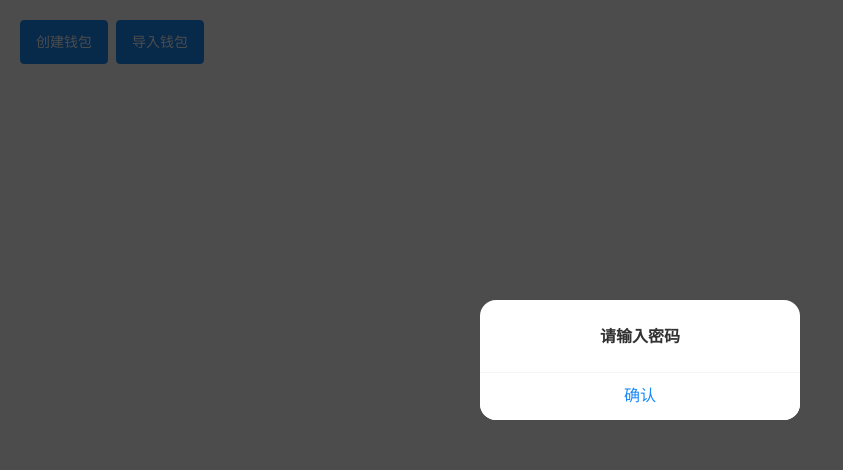
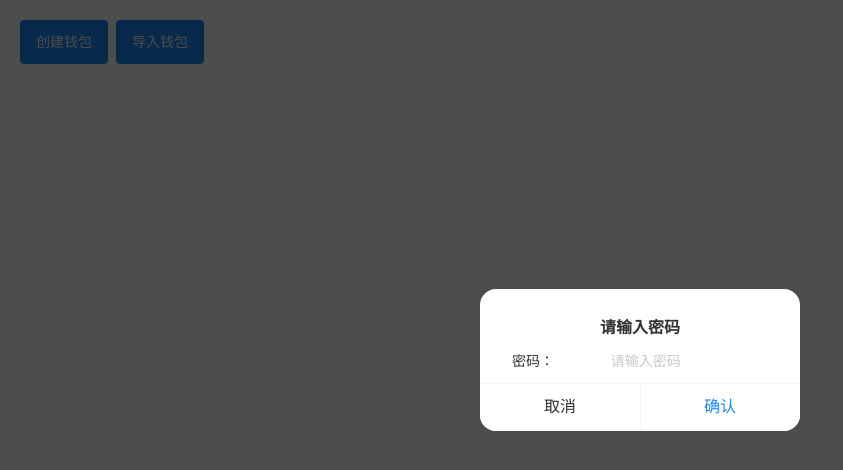
Before and after one commit to WildWestWorld/jk-web3-demo, a Vue app: page /wallet in a window 1280 px wide. Both pictures are taken after a click on the button "创建钱包". Shown: the top 470 px of the page, without its empty margins (0-843 px from the left). Built offline with nearby package versions, Linux system fonts and the light colour scheme.

Commit message:
添加创建钱包助记词

```diff
--- a/components.d.ts
+++ b/components.d.ts
@@ -11,8 +11,10 @@ declare module 'vue' {
     RouterLink: typeof import('vue-router')['RouterLink']
     RouterView: typeof import('vue-router')['RouterView']
     VanButton: typeof import('vant/es')['Button']
+    VanCellGroup: typeof import('vant/es')['CellGroup']
     VanDialog: typeof import('vant/es')['Dialog']
     VanDivider: typeof import('vant/es')['Divider']
+    VanField: typeof import('vant/es')['Field']
     VanSpace: typeof import('vant/es')['Space']
     VantDivider: typeof import('vant/es')['tDivider']
   }
--- a/src/main.js
+++ b/src/main.js
@@ -2,6 +2,7 @@ import { createApp } from "vue";
 import App from "./App.vue";
 import "./assets/css/reset.css";
 import "vant/es/dialog/style";
+import "vant/es/notify/style";
 
 import router from "@/router/index";
 
--- a/src/views/Wallet.vue
+++ b/src/views/Wallet.vue
@@ -2,15 +2,89 @@
   <van-space>
     <van-button type="primary" @click="createWallet">创建钱包</van-button>
     <van-button type="primary">导入钱包</van-button>
+  </van-space>
 
-    <van-dialog v-model:show="showDialog" title="请输入密码"></van-dialog>
-  </van-space>
+  <template v-if="showMn">
+    <van-button size="mini" @click="confirmSaveMnemonic">我已经保存</van-button>
+    <p>
+      {{
+        mnemonic ||
+        "target slush suspect faith route black cabbage document short mobile text lock"
+      }}
+    </p>
+  </template>
+
+  <van-dialog
+    v-model:show="showDialog"
+    title="请输入密码"
+    show-cancel-button
+    @confirm="confirmPassword"
+  >
+    <van-cell-group inset>
+      <van-field
+        v-model="password"
+        label="密码："
+        placeholder="请输入密码"
+        type="password"
+      ></van-field>
+    </van-cell-group>
+  </van-dialog>
+
+  <van-dialog
+    v-model:show="showConfirmMnDialog"
+    title="请输入助记词"
+    show-cancel-button
+    @confirm="confirmMn"
+  >
+    <van-cell-group inset>
+      <van-field
+        v-model="saveMn"
+        label="助记词："
+        placeholder="请输入助记词"
+      ></van-field>
+    </van-cell-group>
+  </van-dialog>
 </template>
 
 <script setup>
+import { showNotify } from "vant";
 import { ref } from "vue";
+
+import * as bip39 from "bip39";
+
 const showDialog = ref(false);
+const username = ref("");
+const password = ref("");
+const mnemonic = ref("");
+
+const showMn = ref(false);
+const showConfirmMnDialog = ref(false);
+const saveMn = ref("");
+
+
 const createWallet = () => {
   showDialog.value = true;
 };
+
+const confirmPassword = () => {
+  console.log(password.value);
+  if (password.value == "") {
+    showNotify({ type: "danger", message: "请输入密码" });
+  } else {
+    //创建助记词
+    mnemonic.value = bip39.generateMnemonic();
+    showMn.value = true;
+  }
+};
+
+const confirmSaveMnemonic = () => {
+  showConfirmMnDialog.value = true;
+};
+
+
+const confirmMn = () => {
+    console.log(mnemonic.value)
+    console.log(saveMn.value)
+
+};
 </script>
```
